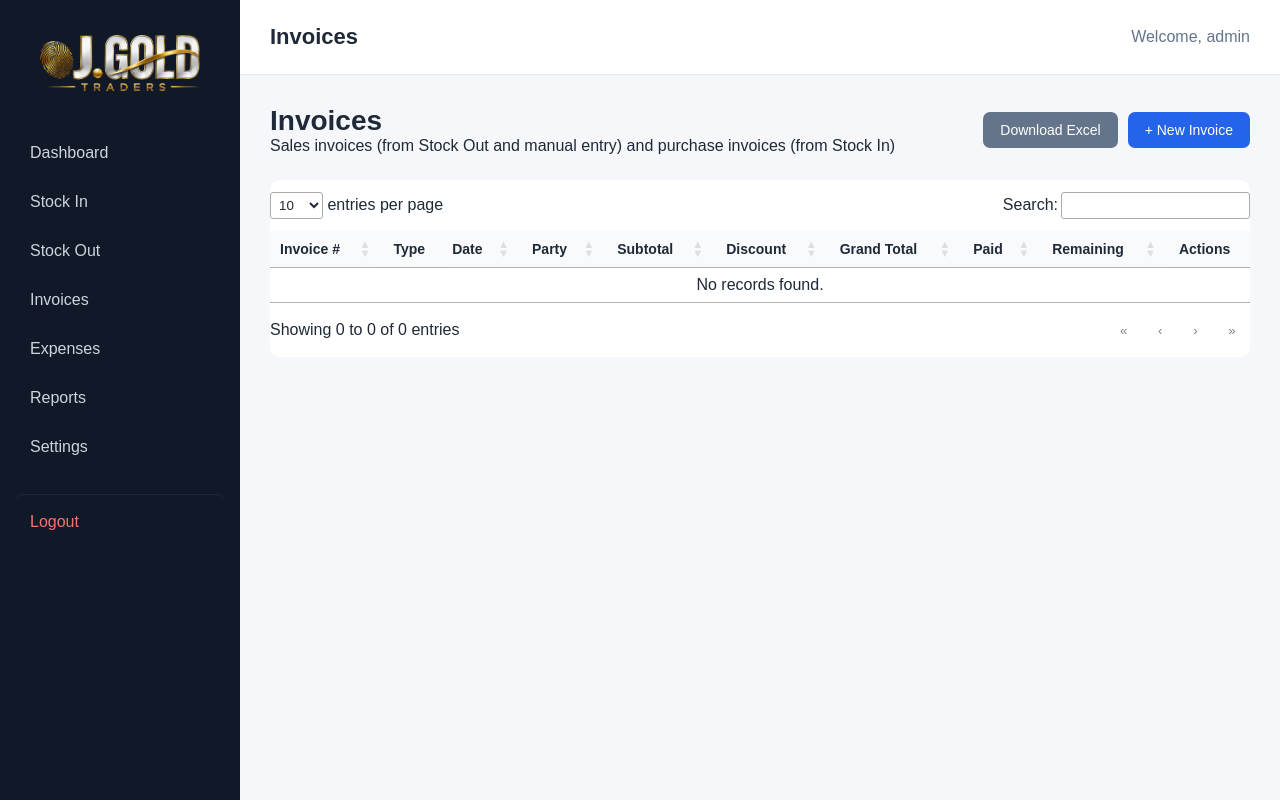
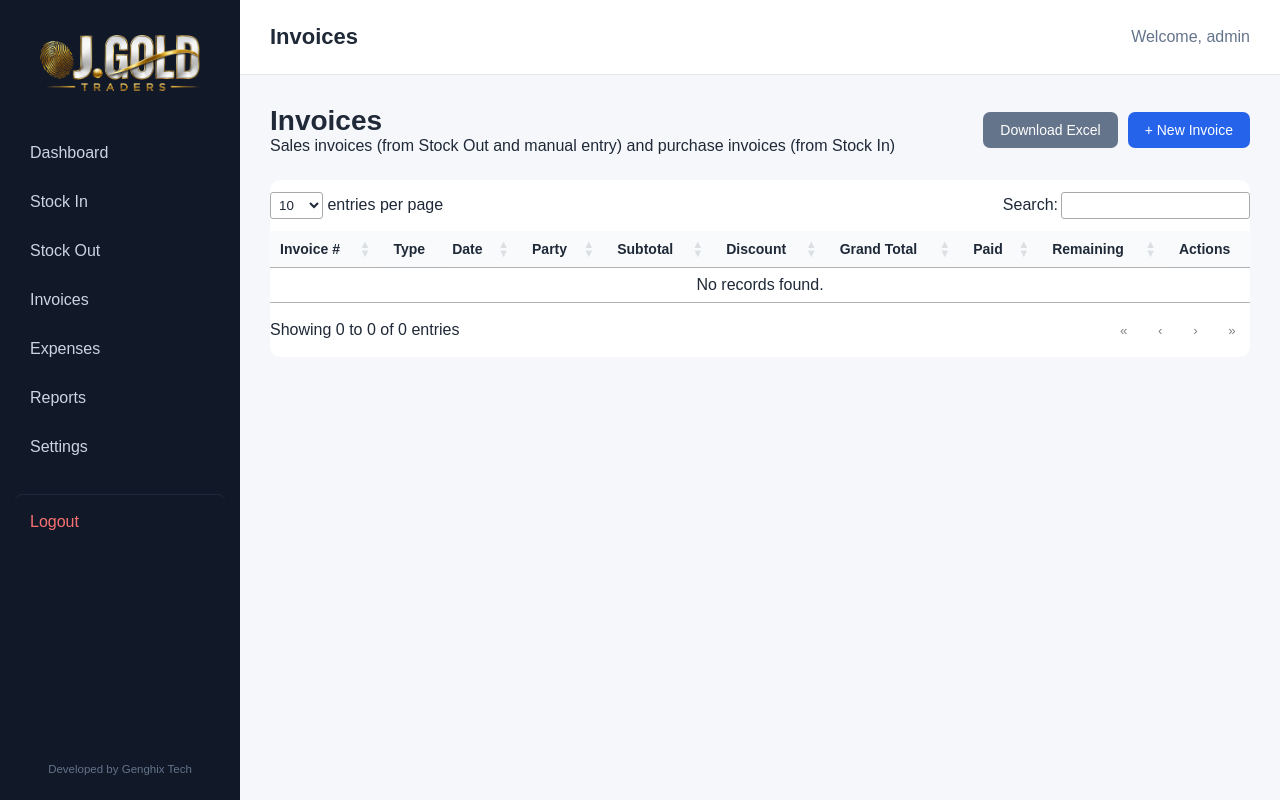
Before and after one commit to saimnawaz166/j-trader, a Django app: page /inventory/invoices/ in a window 1280 px wide. Run offline with Django 5.2, Linux system fonts and the light colour scheme; a user stored in the database is signed in; data that the repository does not hold is empty.

Commit message:
Add 'Developed by Genghix Tech' credit to sidebar footer and invoice print

```diff
--- a/static/css/style.css
+++ b/static/css/style.css
@@ -18,6 +18,17 @@ body {
     height: 100vh;
     background: #111827;
     padding: 25px 15px;
+    display: flex;
+    flex-direction: column;
+    overflow-y: auto;
+}
+
+.sidebar-credit {
+    margin-top: auto;
+    padding-top: 20px;
+    text-align: center;
+    font-size: 11.5px;
+    color: #64748b;
 }
 
 .logo {
--- a/templates/base.html
+++ b/templates/base.html
@@ -35,6 +35,8 @@
 {% endif %}
             <a href="{% url 'logout' %}" class="logout-link">Logout</a>
         </nav>
+
+        <div class="sidebar-credit">Developed by Genghix Tech</div>
     </div>
 
     <div class="main-content">
```
Also changed, not shown: templates/inventory/invoice_print.html (+11 -0 lines).
